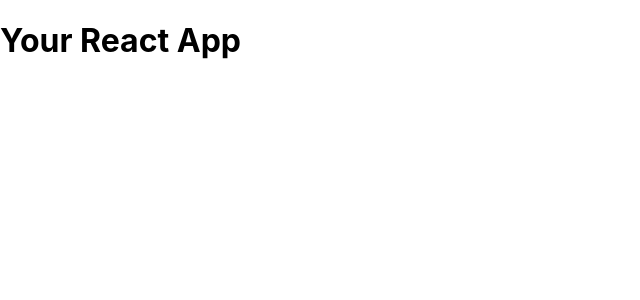
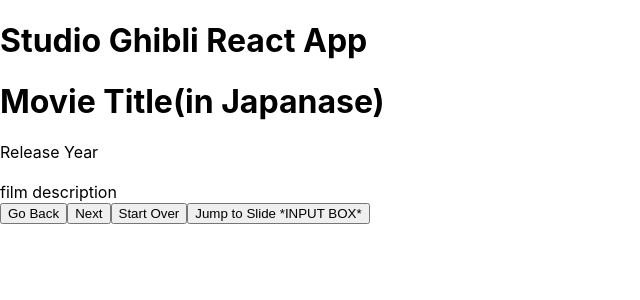
Before and after one commit to Momentum-Team-13/react-slideshow-lisaismyname0, a React (Create React App) app: page / in a window 1280 px wide. Shown: the top 300 px of the page, without its empty margins (0-640 px from the left). Built offline with nearby package versions, Linux system fonts and the light colour scheme.

Commit message:
beginnings

```diff
--- a/public/index.html
+++ b/public/index.html
@@ -24,7 +24,7 @@
       work correctly both with client-side routing and a non-root public URL.
       Learn how to configure a non-root public URL by running `npm run build`.
     -->
-    <title>React App</title>
+    <title>Ghibli React App</title>
   </head>
   <body>
     <noscript>You need to enable JavaScript to run this app.</noscript>
--- a/src/App.js
+++ b/src/App.js
@@ -1,10 +1,16 @@
 import './App.css'
-import * as data from './film-data.json'
+import * as data from './ghibli-data.json'
+import SlideShow from './slideshow'
+import NavButton from './nav_button'
+console.log(data)
 
 function App() {
   return (
     <div className="slides-app">
-      <h1>Your React App</h1>
+      <h1>Studio Ghibli React App</h1>
+
+      <SlideShow/>
+      <NavButton/>
     </div>
   )
 }
--- /dev/null
+++ b/src/nav_button.js
@@ -0,0 +1,10 @@
+export default function NavButton(){
+    return (
+        <div>
+        <button>Go Back</button>
+        <button> Next </button>
+        <button> Start Over</button>
+        <button> Jump to Slide *INPUT BOX*</button>
+        </div>
+    )
+}
--- /dev/null
+++ b/src/slideshow.js
@@ -0,0 +1,11 @@
+export default function SlideShow({PROPS}){
+    return (
+        <div>
+            <h1> Movie Title(in Japanase)</h1>
+            <div> Release Year</div>
+
+            <img src='' alt = ''/>
+            <div> film description</div>
+        </div>
+    )
+}
```
Also changed, not shown: notes.txt (added), src/ghibli-data.json (renamed from ghibli-data.json), 1 other file (tests, documents, lock files or other folders).
